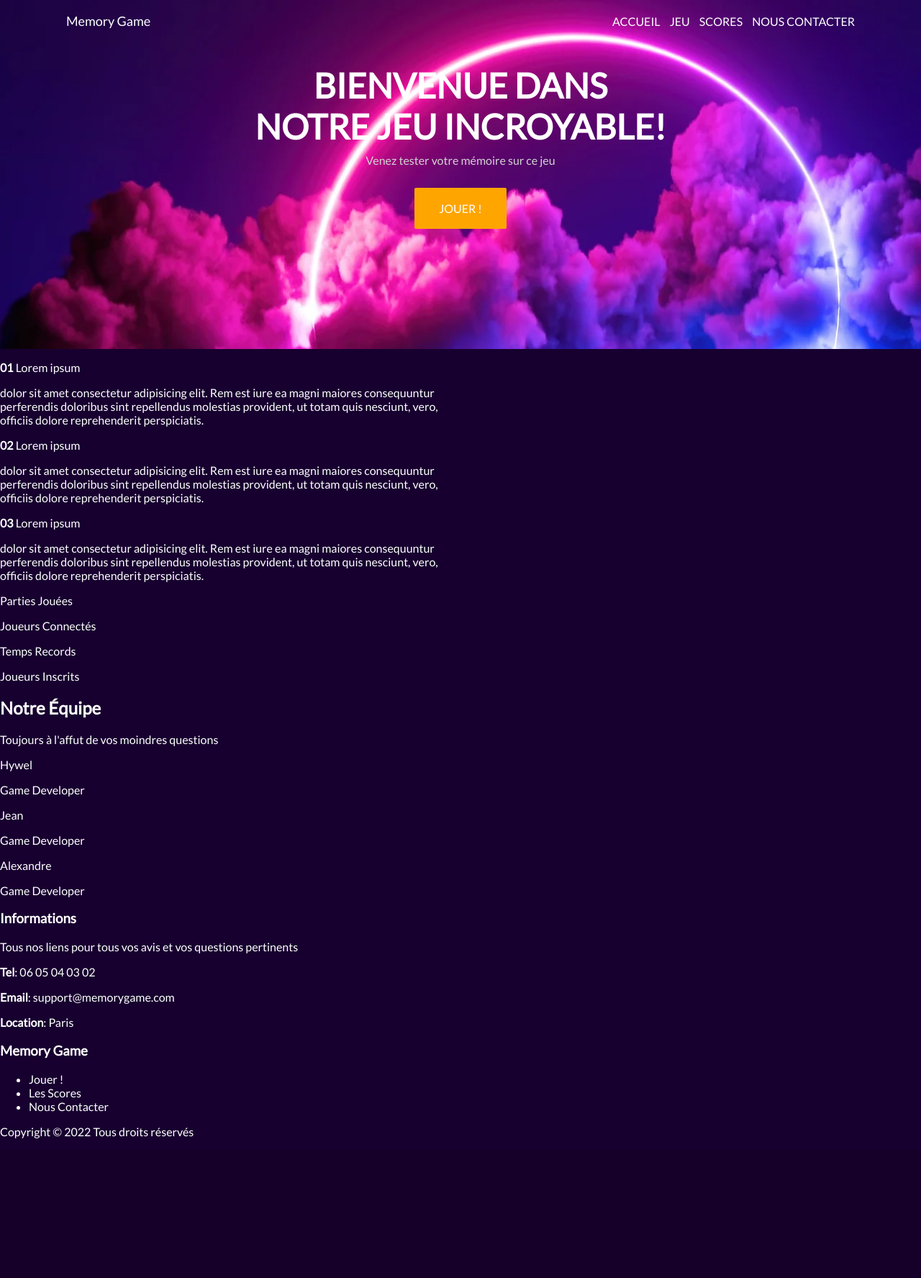
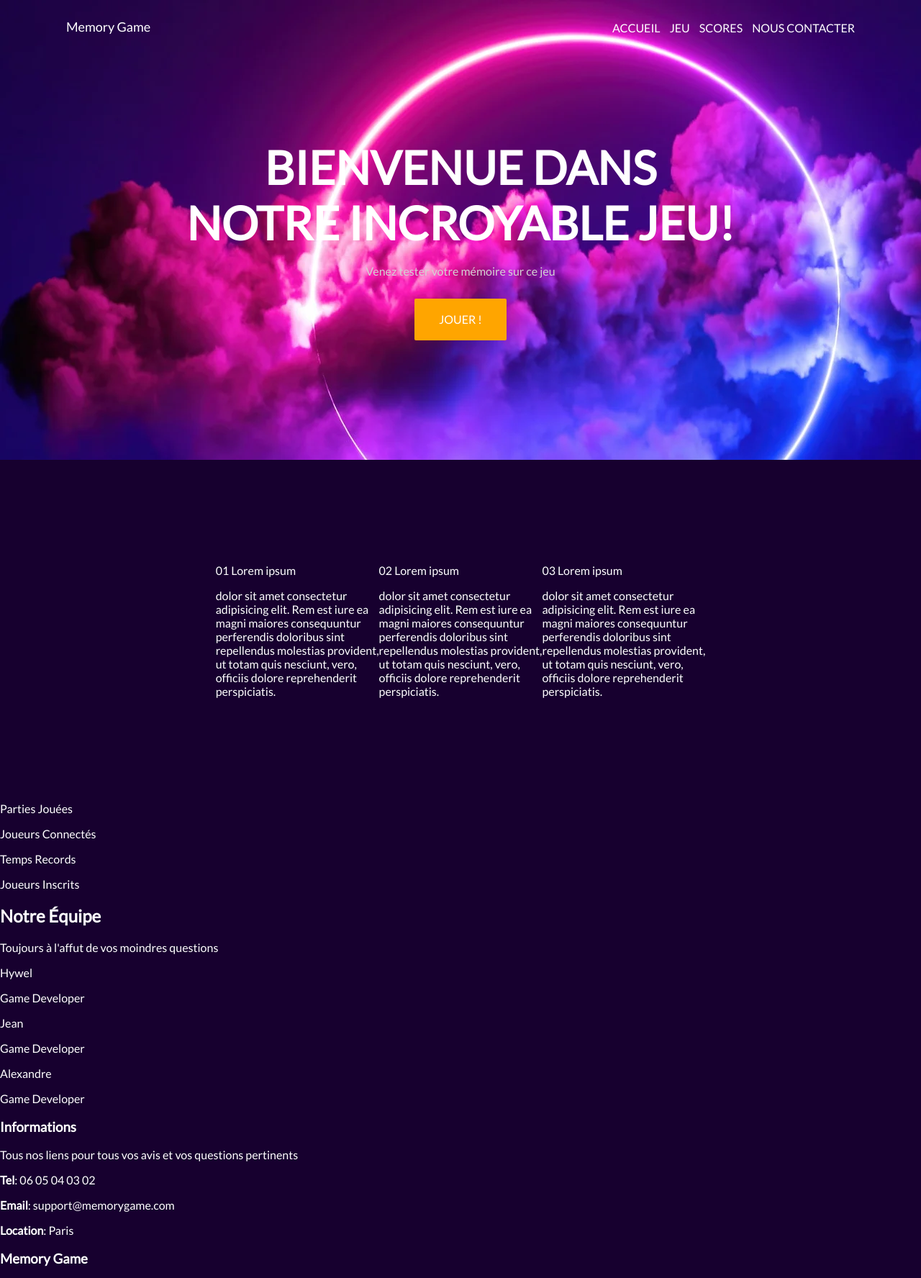
Before and after one commit to JeanFourest/Puissance_4, a PHP site: page / in a window 1280 px wide. Shown: the top 1776 px of the page at 72% size. Before the commit the page ends 1582 px from the top, so only its background shows below. Run offline with PHP 8.4, Linux system fonts and the light colour scheme.

Commit message:
update index.html + css
finition de la partie header + Accueil fini + début des parties explication de jeu

```diff
--- a/assets/Index/header.css
+++ b/assets/Index/header.css
@@ -11,6 +11,7 @@ header{
 }
 
 .links2{
+    margin-top: 3%;
 }
 
 #lien{
@@ -20,4 +21,5 @@ header{
 .title{
     margin-right: 10%;
     font-size: large;
+    margin-top: 2%;
 }
--- a/assets/Index/main.css
+++ b/assets/Index/main.css
@@ -9,7 +9,8 @@ body{
 
 .titre-accueil{
     text-align: center;
-    font-size: 300%;
+    font-size: 400%;
+    margin-top: 10%;
 }
 
 .accroche-titre{
@@ -33,9 +34,19 @@ body{
     text-decoration: none;
 }
 
+.Jouer:hover{
+    background-color: darkorange;
+}
+
 .Block-Jouer{
     display: flex;
     justify-content: center;
+}
+
+.block-Texts{
+    display:flex;
+    align-self:flex-end;
+    justify-content: space-around;
 }
 
 /*unvisited link */
@@ -53,7 +64,7 @@ a:visited {
 
 /* mouse over link */
 a:hover {
-    color: rgb(84, 189, 224);
+    color: orange;
     text-decoration: none;
 
 }
@@ -70,3 +81,10 @@ a:active {
     background-repeat: no-repeat;
 
 }
+
+.block-Texts-Images{
+    display: flex;
+    justify-content: center;
+    align-self: center;
+    margin: 10%;
+}
--- a/index.html
+++ b/index.html
@@ -11,8 +11,10 @@
 </head>
 <body>
 
+
+    <div>
+        <div class="background">
             <!--Barre de naviguation de la page-->
-    <div class="background">
             <header>
                 <p class="title">Memory Game</p>
                 <div class="links">
@@ -27,7 +29,7 @@
 
             <!--Ici c'est le Bienvenue-->
             <div class="main">
-            <h1 class="titre-accueil">BIENVENUE DANS <br> NOTRE JEU INCROYABLE!</h1>
+                <h1 class="titre-accueil">BIENVENUE DANS <br> NOTRE INCROYABLE JEU!</h1>
 
                 <p class="accroche-titre">Venez tester votre mémoire sur ce jeu</p>
 
@@ -37,30 +39,33 @@
             </div>
         </div>
 
+
+
         <!--Texte Explication Jeu-->
+        <div class="block-Texts-Images"> <!---Block principal qui contient tous les blocks images et textes-->
+            <div class="block-Images"> <!--Sous block du block principal contient les images-->
+                <div></div>
+                <div></div>
+                <div></div>
+            </div>
+            <div class="block-Texts"> <!--Sous block du block principal contient les textes d'explication-->
                 <div>
-            <div>
-                <a href=""></a>
-                <p> <strong>01</strong> Lorem ipsum</p>
-                <p>dolor sit amet consectetur adipisicing elit. Rem est iure ea magni maiores consequuntur <br> perferendis doloribus sint repellendus molestias provident, ut totam quis nesciunt, vero, <br> officiis dolore reprehenderit perspiciatis.</p>
+                    <p>01 Lorem ipsum</p>
+                    <p>dolor sit amet consectetur <br> adipisicing elit. Rem est iure ea <br> magni maiores consequuntur <br> perferendis doloribus sint <br> repellendus molestias provident, <br> ut totam quis nesciunt, vero, <br> officiis dolore reprehenderit <br> perspiciatis.</p>
                 </div>
                 <div>
-                <a href=""></a>
-                <p><strong>02</strong> Lorem ipsum</p>
-                <p>dolor sit amet consectetur adipisicing elit. Rem est iure ea magni maiores consequuntur <br> perferendis doloribus sint repellendus molestias provident, ut totam quis nesciunt, vero, <br> officiis dolore reprehenderit perspiciatis.</p>
+                    <p>02 Lorem ipsum</p>
+                    <p>dolor sit amet consectetur <br> adipisicing elit. Rem est iure ea <br> magni maiores consequuntur <br> perferendis doloribus sint <br> repellendus molestias provident, <br> ut totam quis nesciunt, vero, <br> officiis dolore reprehenderit <br> perspiciatis.</p>
                 </div>
                 <div>
-                <a href=""></a>
-                <p><strong>03</strong> Lorem ipsum</p>
-                <p>dolor sit amet consectetur adipisicing elit. Rem est iure ea magni maiores consequuntur <br> perferendis doloribus sint repellendus molestias provident, ut totam quis nesciunt, vero, <br> officiis dolore reprehenderit perspiciatis.</p>
+                    <p>03 Lorem ipsum</p>
+                    <p >dolor sit amet consectetur <br> adipisicing elit. Rem est iure ea <br> magni maiores consequuntur <br> perferendis doloribus sint <br> repellendus molestias provident, <br> ut totam quis nesciunt,  vero, <br> officiis dolore reprehenderit <br> perspiciatis.</p>
+                </div>
             </div>
         </div>
 
         <!--Infos données jeu-->
         <div>
-            <div>
-                <a href="", title="Image-Jeu"></a>
-            </div>
             <div>
                 <p class="1">Parties Jouées</p>
                 <p class="2">Joueurs Connectés</p>
```
Also changed, not shown: assets/Images/images1.png (added), assets/Images/images2.jpeg (added), assets/Images/images3.jpeg (added). Lines whose indentation alone changed are shown as unchanged.
